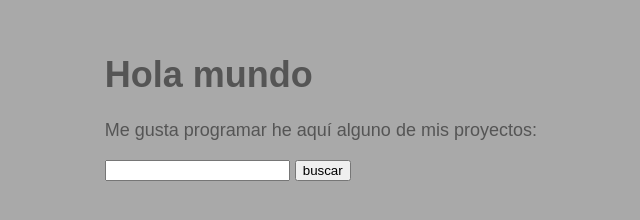
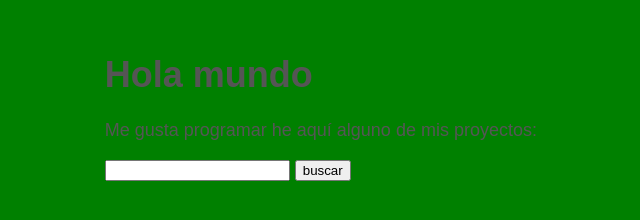
Before and after one commit to sramador45/taller-jamstack, a plain HTML site: page index.html in a window 1280 px wide. Shown: the whole page, without its empty margins (265-905 px from the left). Drawn offline with Linux system fonts and the light colour scheme.

Commit message:
Cambio Color
Verde

```diff
--- a/estilos.css
+++ b/estilos.css
@@ -5,7 +5,7 @@ body{
     font-family: Arial;
     font-size: 18px;
     margin: 0;
-    background-color: darkgrey;
+    background-color: green;
 
 
 
```
